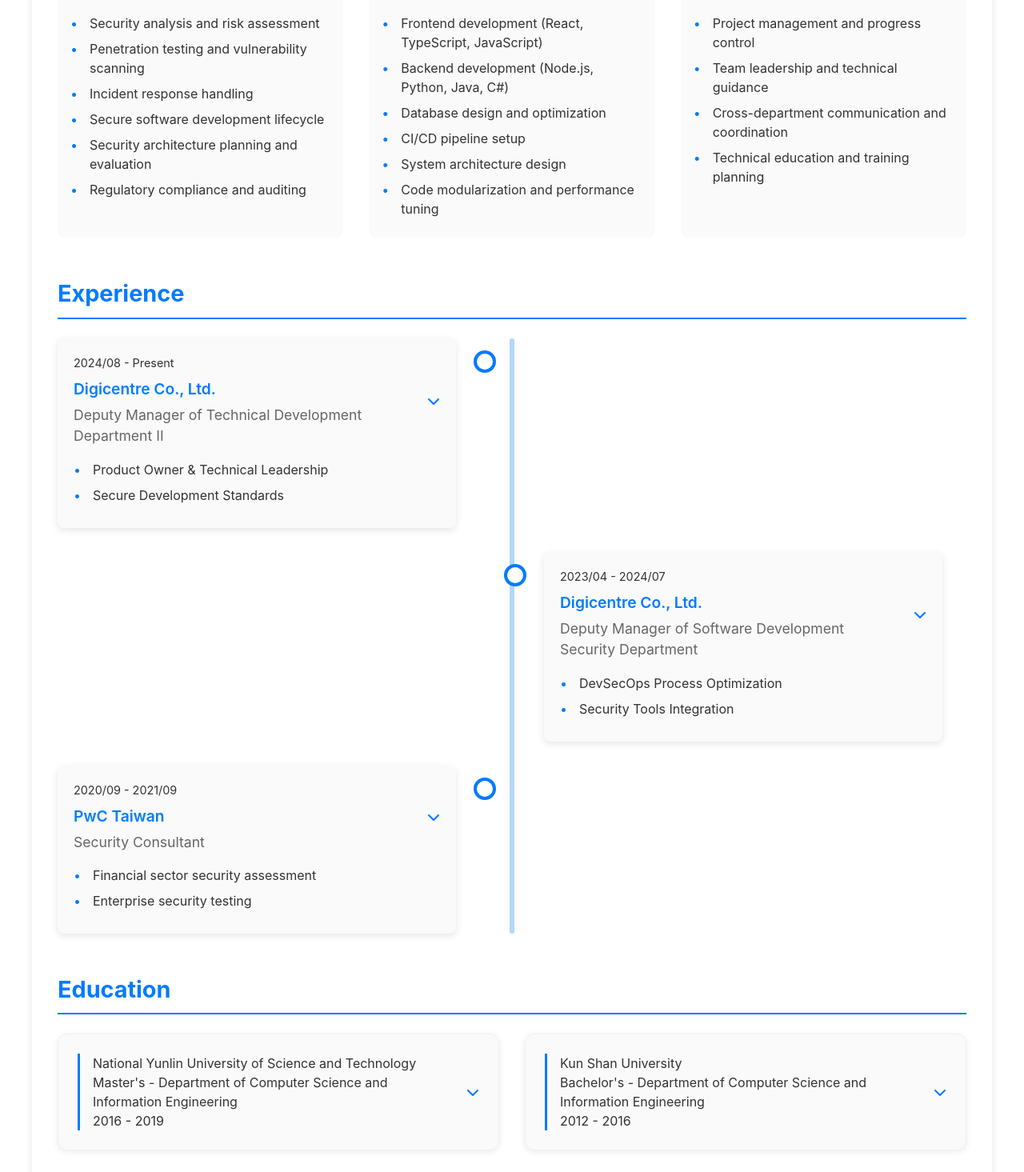
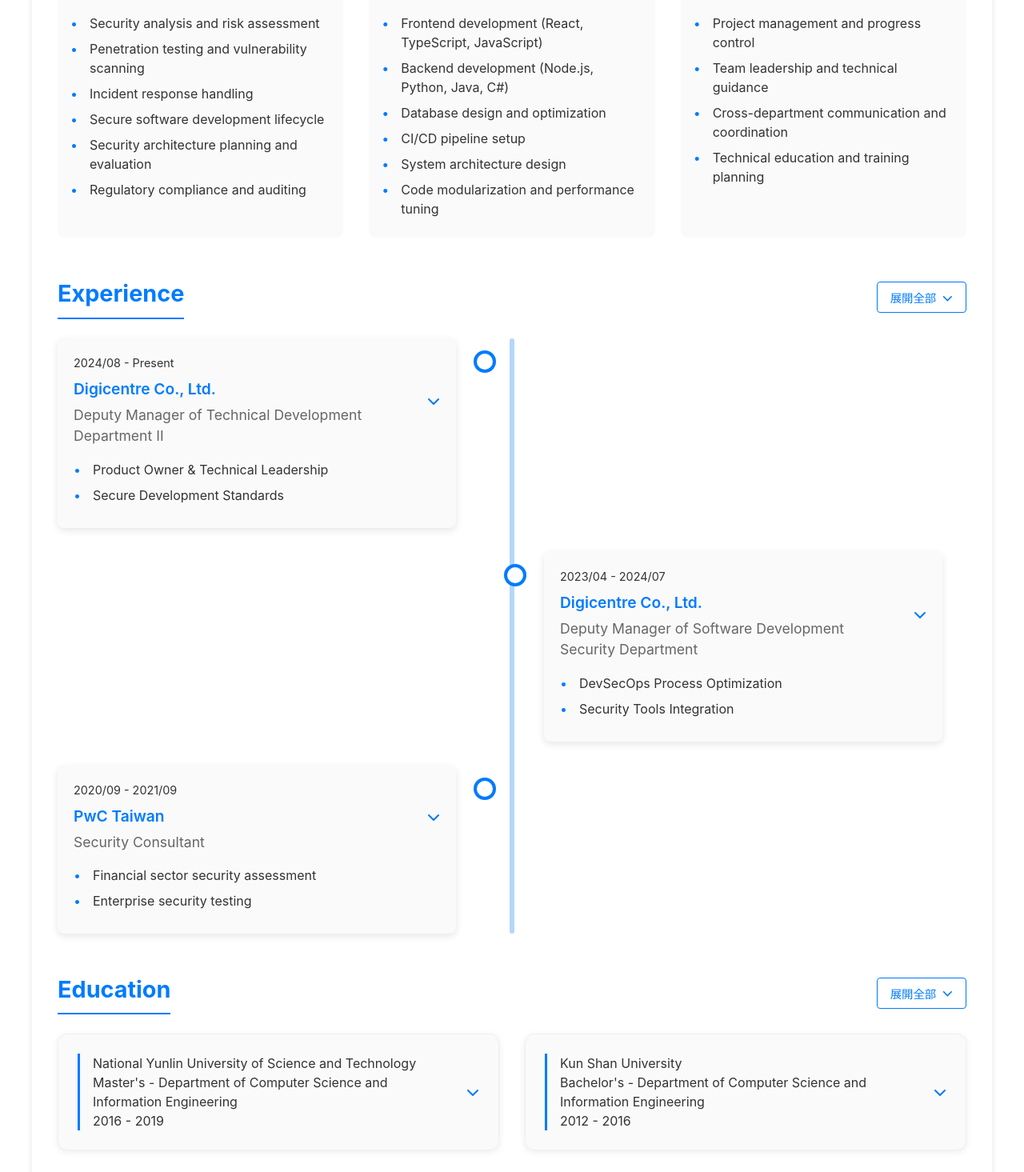
Before and after one commit to Lung-Yu/Lung-Yu.github.io, a React (Vite) app: page /cv in a window 1280 px wide. Shown: the part 371-1836 px from the top of the page at 80% size. Built offline with nearby package versions, Linux system fonts and the light colour scheme.

Commit message:
feat: 新增展開全部功能於經驗與教育部分，改善使用者體驗

```diff
--- a/src/features/cv/components/CV.tsx
+++ b/src/features/cv/components/CV.tsx
@@ -9,6 +9,8 @@ const CV = () => {
   const { cvData, isLoading } = useCV();
   const [expandedExp, setExpandedExp] = useState<number | null>(null);
   const [expandedEdu, setExpandedEdu] = useState<number | null>(null);
+  const [allExperiencesExpanded, setAllExperiencesExpanded] = useState(false);
+  const [allEducationExpanded, setAllEducationExpanded] = useState(false);
 
   const toggleExperience = (index: number) => {
     setExpandedExp(expandedExp === index ? null : index);
@@ -16,6 +18,24 @@ const CV = () => {
 
   const toggleEducation = (index: number) => {
     setExpandedEdu(expandedEdu === index ? null : index);
+  };
+
+  const toggleAllExperiences = () => {
+    if (allExperiencesExpanded) {
+      setExpandedExp(null);
+    } else {
+      setExpandedExp(-1); // -1 表示全部展開
+    }
+    setAllExperiencesExpanded(!allExperiencesExpanded);
+  };
+
+  const toggleAllEducation = () => {
+    if (allEducationExpanded) {
+      setExpandedEdu(null);
+    } else {
+      setExpandedEdu(-1); // -1 表示全部展開
+    }
+    setAllEducationExpanded(!allEducationExpanded);
   };
 
   if (isLoading) {
@@ -43,7 +63,7 @@ const CV = () => {
     if (exp.brief && exp.details) {
       return (
         <div
-          className={`experience-content ${expandedExp === index ? 'expanded' : ''}`}
+          className={`experience-content ${(expandedExp === index || expandedExp === -1) ? 'expanded' : ''}`}
           onClick={() => toggleExperience(index)}
         >
           <div className="experience-summary">
@@ -52,19 +72,19 @@ const CV = () => {
             <div className="experience-position">{exp.position}</div>
             <FontAwesomeIcon
               icon={faChevronDown}
-              className={`toggle-icon ${expandedExp === index ? 'expanded' : ''}`}
+              className={`toggle-icon ${(expandedExp === index || expandedExp === -1) ? 'expanded' : ''}`}
             />
           </div>
           <div className="experience-brief">
             <ul>
-              {exp.brief.map((item: string, idx: number) => (
-                <li key={idx}>{item}</li>
+              {exp.brief.map((item: string, _idx: number) => (
+                <li key={_idx}>{item}</li>
               ))}
             </ul>
           </div>
           <div className="experience-details">
             <ul>
-              {exp.details.map((item: string, idx: number) => (
+              {exp.details.map((item: string, _idx: number) => (
                 renderDetailItem(item)
               ))}
             </ul>
@@ -82,8 +102,8 @@ const CV = () => {
           <div className="experience-position">{exp.position}</div>
         </div>
         <ul className="experience-description">
-          {exp.description?.map((desc: string, idx: number) => (
-            <li key={idx}>{desc}</li>
+          {exp.description?.map((desc: string, _idx: number) => (
+            <li key={_idx}>{desc}</li>
           ))}
         </ul>
       </div>
@@ -120,7 +140,19 @@ const CV = () => {
       </section>
 
       <section className="cv-section">
-        <h2>{cvData.sections.experience}</h2>
+        <div className="section-header">
+          <h2>{cvData.sections.experience}</h2>
+          <button
+            className={`expand-all-button ${allExperiencesExpanded ? 'expanded' : ''}`}
+            onClick={toggleAllExperiences}
+          >
+            {allExperiencesExpanded ? '收合全部' : '展開全部'}
+            <FontAwesomeIcon
+              icon={faChevronDown}
+              className={`toggle-icon ${allExperiencesExpanded ? 'expanded' : ''}`}
+            />
+          </button>
+        </div>
         <div className="experience-timeline">
           {experiences.map((exp, index) => (
             <div key={index} className="experience-item">
@@ -131,12 +163,24 @@ const CV = () => {
       </section>
 
       <section className="cv-section">
-        <h2>{cvData.sections.education}</h2>
+        <div className="section-header">
+          <h2>{cvData.sections.education}</h2>
+          <button
+            className={`expand-all-button ${allEducationExpanded ? 'expanded' : ''}`}
+            onClick={toggleAllEducation}
+          >
+            {allEducationExpanded ? '收合全部' : '展開全部'}
+            <FontAwesomeIcon
+              icon={faChevronDown}
+              className={`toggle-icon ${allEducationExpanded ? 'expanded' : ''}`}
+            />
+          </button>
+        </div>
         <div className="education-grid">
           {education.map((edu, index) => (
             <div key={index} className="education-item">
               <div
-                className={`education-content ${expandedEdu === index ? 'expanded' : ''}`}
+                className={`education-content ${(expandedEdu === index || expandedEdu === -1) ? 'expanded' : ''}`}
                 onClick={() => toggleEducation(index)}
               >
                 <div className="education-header">
--- a/src/features/cv/styles/CV.css
+++ b/src/features/cv/styles/CV.css
@@ -611,3 +611,43 @@
 .education-content.expanded .toggle-icon {
   transform: translateY(-50%) rotate(180deg);
 }
+
+.section-header {
+  display: flex;
+  justify-content: space-between;
+  align-items: center;
+  margin-bottom: 1.5rem;
+}
+
+.section-header h2 {
+  margin-bottom: 0;
+}
+
+.expand-all-button {
+  display: flex;
+  align-items: center;
+  gap: 0.5rem;
+  padding: 0.5rem 1rem;
+  border: 1px solid var(--color-primary);
+  border-radius: 4px;
+  color: var(--color-primary);
+  background: transparent;
+  cursor: pointer;
+  transition: all 0.3s ease;
+  font-size: 0.9rem;
+}
+
+.expand-all-button:hover {
+  background: var(--color-primary);
+  color: white;
+}
+
+.expand-all-button .toggle-icon {
+  font-size: 0.8rem;
+  position: static;
+  transform: none;
+}
+
+.expand-all-button.expanded .toggle-icon {
+  transform: rotate(180deg);
+}
```
